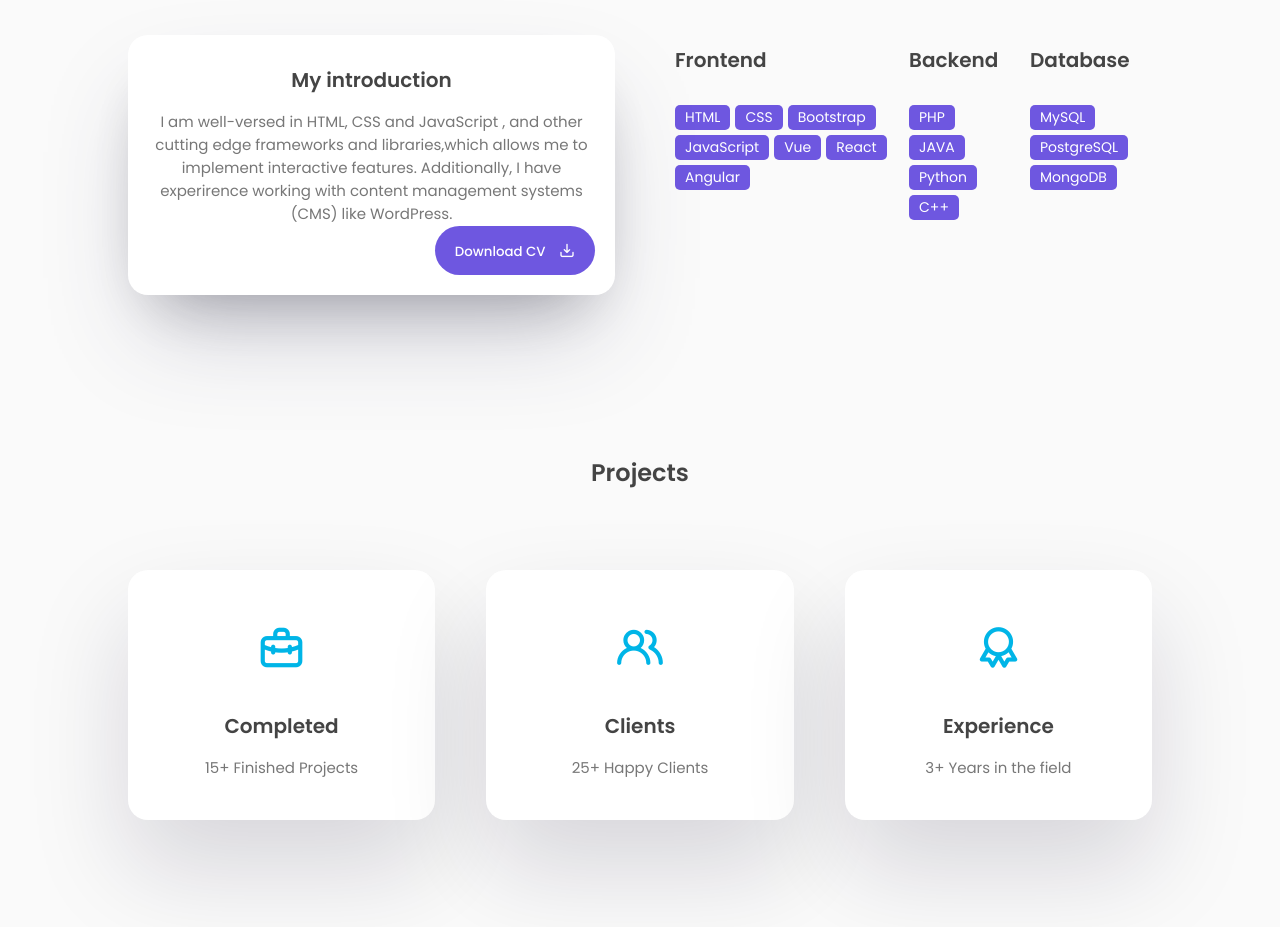
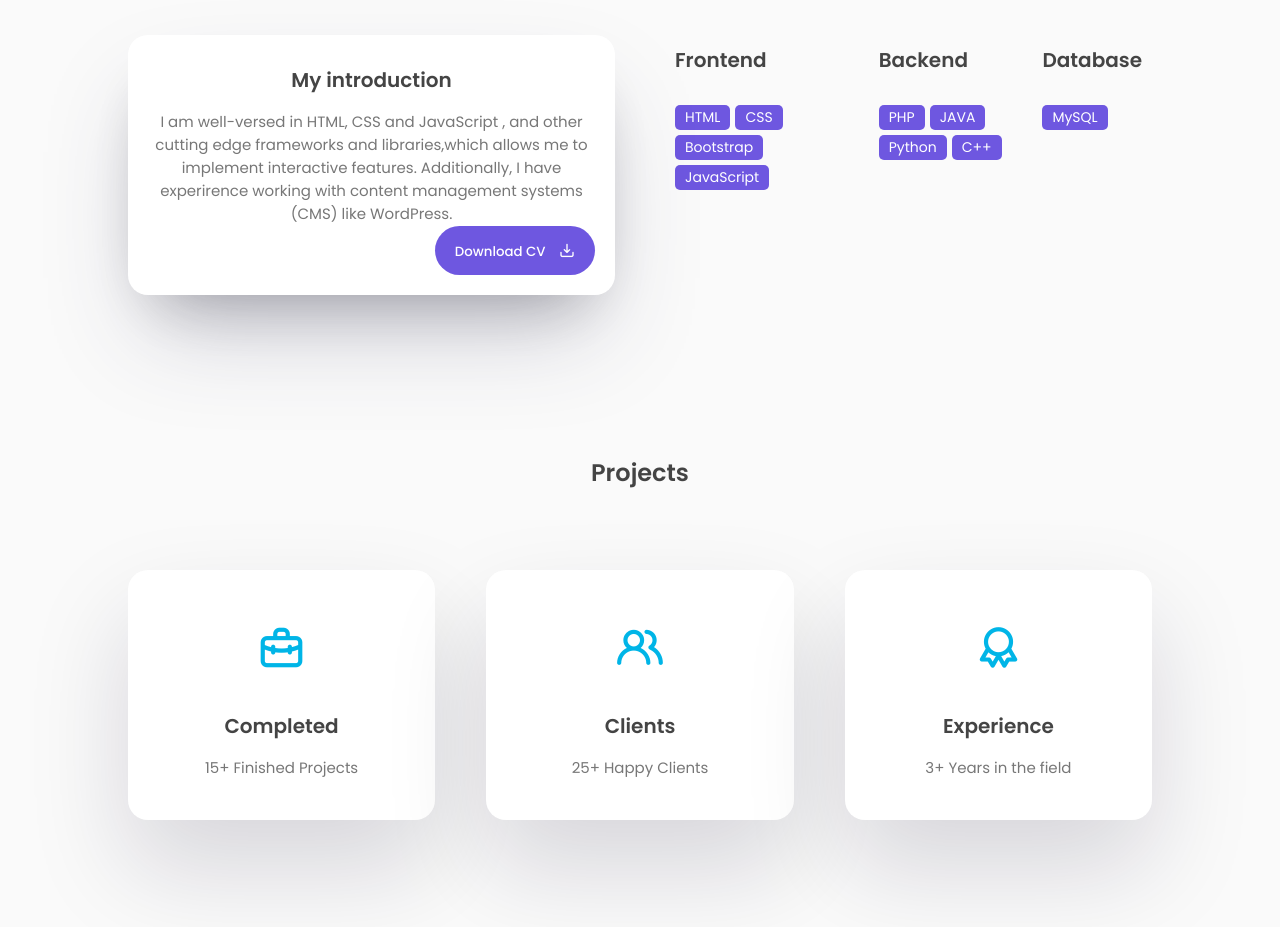
Before and after one commit to Bvy1307/portfoliowebsite, a plain HTML site: page index.html in a window 1280 px wide. Shown: the part 960-1887 px from the top of the page. Drawn offline with nearby package versions, Linux system fonts and the light colour scheme; a script that the page names is missing.

Commit message:
Update index.html

```diff
--- a/index.html
+++ b/index.html
@@ -137,9 +137,7 @@
                                 <span>CSS</span>
                                 <span>Bootstrap</span>
                                 <span>JavaScript</span>
-                                <span>Vue</span>
-                                <span>React</span>
-                                <span>Angular</span>
+
                             </div>
                         </div>
                         <div class="skills-box">
@@ -159,8 +157,8 @@
                             </div>
                             <div class="skills-list">
                                 <span>MySQL</span>
-                                <span>PostgreSQL</span>
-                                <span>MongoDB</span>
+<!--                                 <span>PostgreSQL</span>
+                                <span>MongoDB</span> -->
                             </div>
                         </div>
                     </div>
```
